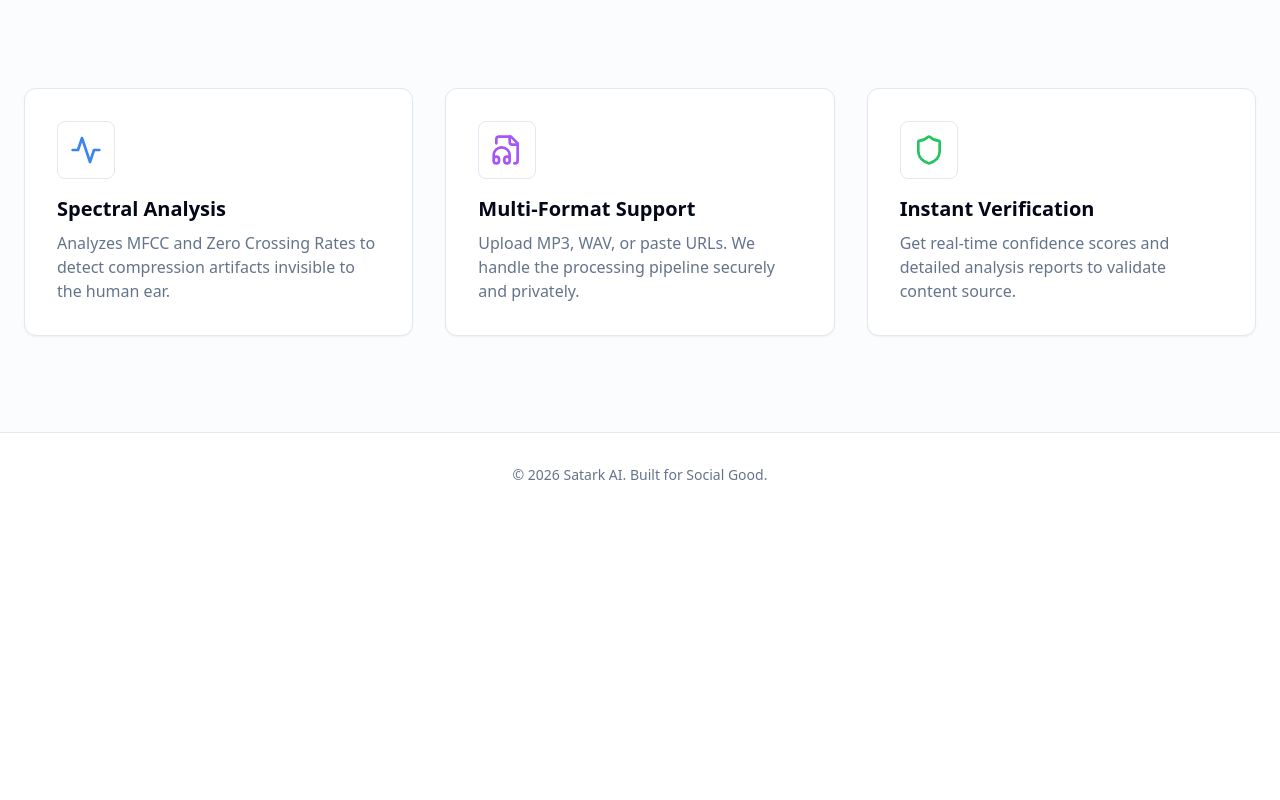
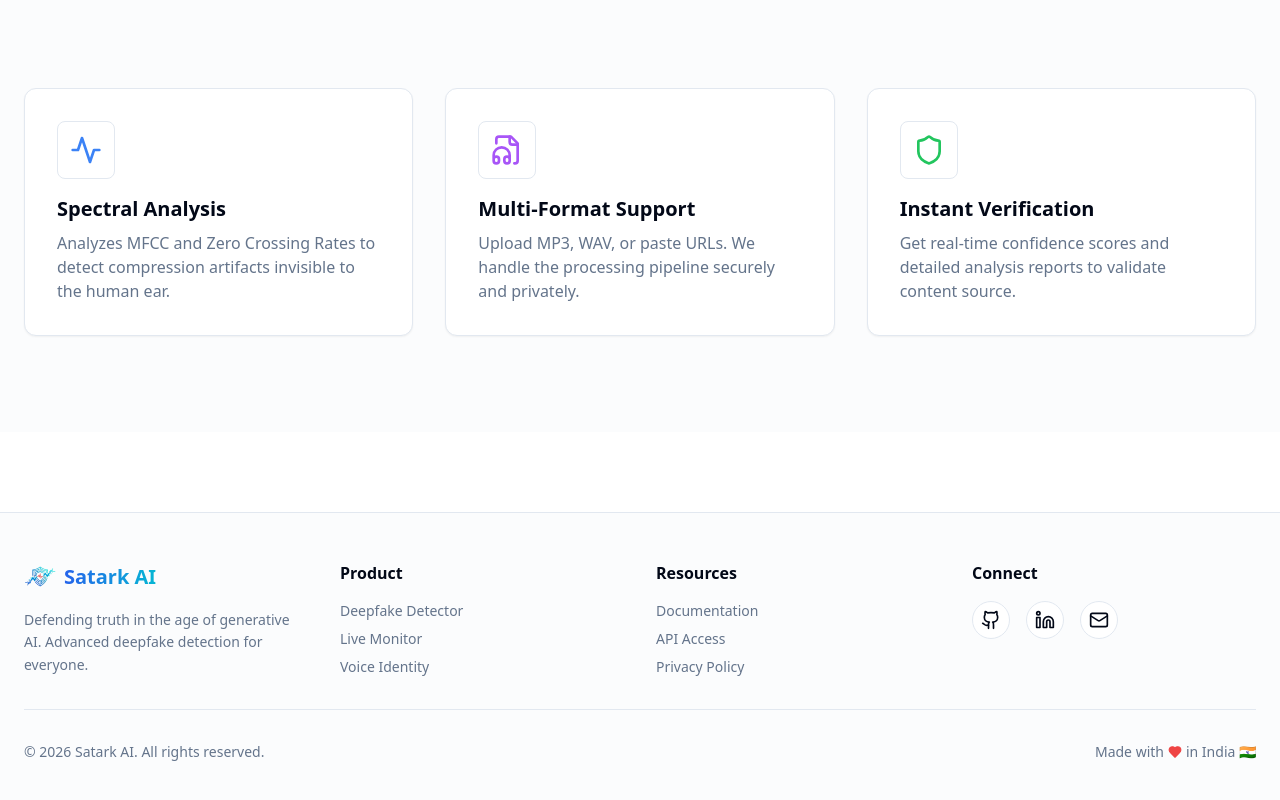
Before and after one commit to theunstopabble/Satark-AI, a React (Vite) app in the folder apps/web/: page / in a window 1280 px wide. Shown: the part 602-1402 px from the top of the page. Before the commit the page ends 1119 px from the top, so only its background shows below. Built offline with nearby package versions, Linux system fonts and the light colour scheme; no server answers.

Commit message:
fix: resolve footer syntax error

```diff
--- a/apps/web/src/App.tsx
+++ b/apps/web/src/App.tsx
@@ -20,6 +20,7 @@ import { LiveMonitor } from "@/components/LiveMonitor";
 import { DeepfakeGame } from "@/components/DeepfakeGame";
 import { Landing } from "./pages/Landing";
 import { Navbar } from "@/components/Navbar";
+import { Footer } from "@/components/Footer";
 import { useState, lazy, Suspense } from "react";
 
 const History = lazy(() =>
@@ -201,6 +202,7 @@ function ClerkProviderWithRoutes() {
           />
         </Routes>
       </Suspense>
+      <Footer />
     </ClerkProvider>
   );
 }
--- /dev/null
+++ b/apps/web/src/components/Footer.tsx
@@ -0,0 +1,117 @@
+import { Github, Linkedin, Mail, Heart } from "lucide-react";
+import { Link } from "react-router-dom";
+
+export function Footer() {
+  const currentYear = new Date().getFullYear();
+
+  return (
+    <footer className="border-t bg-muted/30 backdrop-blur-xl mt-20">
+      <div className="max-w-7xl mx-auto px-6 py-12">
+        <div className="grid grid-cols-1 md:grid-cols-4 gap-8 mb-8">
+          {/* Brand Column */}
+          <div className="space-y-4">
+            <Link to="/" className="flex items-center gap-2 font-bold text-xl">
+              <img
+                src="/logo.png"
+                alt="Satark-AI"
+                className="w-8 h-8 object-contain"
+              />
+              <span className="bg-clip-text text-transparent bg-gradient-to-r from-blue-600 to-cyan-500">
+                Satark AI
+              </span>
+            </Link>
+            <p className="text-sm text-muted-foreground leading-relaxed">
+              Defending truth in the age of generative AI. Advanced deepfake
+              detection for everyone.
+            </p>
+          </div>
+
+          {/* Quick Links */}
+          <div>
+            <h3 className="font-semibold mb-4">Product</h3>
+            <ul className="space-y-2 text-sm text-muted-foreground">
+              <li>
+                <Link to="/dashboard" className="hover:text-primary transition">
+                  Deepfake Detector
+                </Link>
+              </li>
+              <li>
+                <Link to="/dashboard" className="hover:text-primary transition">
+                  Live Monitor
+                </Link>
+              </li>
+              <li>
+                <Link to="/dashboard" className="hover:text-primary transition">
+                  Voice Identity
+                </Link>
+              </li>
+            </ul>
+          </div>
+
+          {/* Resources */}
+          <div>
+            <h3 className="font-semibold mb-4">Resources</h3>
+            <ul className="space-y-2 text-sm text-muted-foreground">
+              <li>
+                <a href="#" className="hover:text-primary transition">
+                  Documentation
+                </a>
+              </li>
+              <li>
+                <a href="#" className="hover:text-primary transition">
+                  API Access
+                </a>
+              </li>
+              <li>
+                <a href="#" className="hover:text-primary transition">
+                  Privacy Policy
+                </a>
+              </li>
+            </ul>
+          </div>
+
+          {/* Connect */}
+          <div>
+            <h3 className="font-semibold mb-4">Connect</h3>
+            <div className="flex gap-4">
+              <a
+                href="https://github.com/theunstopabble"
+                target="_blank"
+                rel="noopener noreferrer"
+                className="p-2 bg-background border rounded-full hover:bg-primary/10 hover:text-primary transition-colors"
+                title="GitHub"
+              >
+                <Github size={20} />
+              </a>
+              <a
+                href="https://www.linkedin.com/in/gautamkr62/"
+                target="_blank"
+                rel="noopener noreferrer"
+                className="p-2 bg-background border rounded-full hover:bg-primary/10 hover:text-blue-600 transition-colors"
+                title="LinkedIn"
+              >
+                <Linkedin size={20} />
+              </a>
+              <a
+                href="mailto:contact@satark.ai"
+                className="p-2 bg-background border rounded-full hover:bg-primary/10 hover:text-red-500 transition-colors"
+                title="Email"
+              >
+                <Mail size={20} />
+              </a>
+            </div>
+          </div>
+        </div>
+
+        <div className="border-t pt-8 flex flex-col md:flex-row justify-between items-center gap-4 text-sm text-muted-foreground">
+          <p>© {currentYear} Satark AI. All rights reserved.</p>
+          <div className="flex items-center gap-1">
+            <span>Made with</span>
+            <Heart size={14} className="text-red-500 fill-red-500" />
+            <span>in India 🇮🇳</span>
+          </div>
+        </div>
+      </div>
+    </footer>
+  );
+}
--- a/apps/web/src/pages/Landing.tsx
+++ b/apps/web/src/pages/Landing.tsx
@@ -106,10 +106,7 @@ export function Landing() {
         </div>
       </section>
 
-      {/* Footer */}
-      <footer className="py-8 border-t text-center text-muted-foreground text-sm">
-        <p>&copy; 2026 Satark AI. Built for Social Good.</p>
-      </footer>
+      {/* Footer removed - Using global Footer */}
     </div>
   );
 }
```
